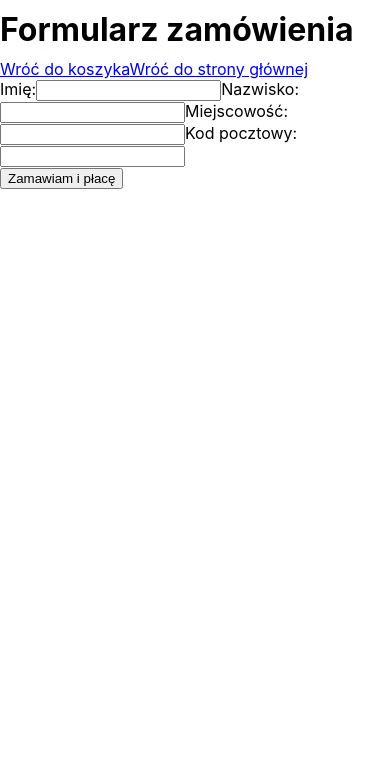
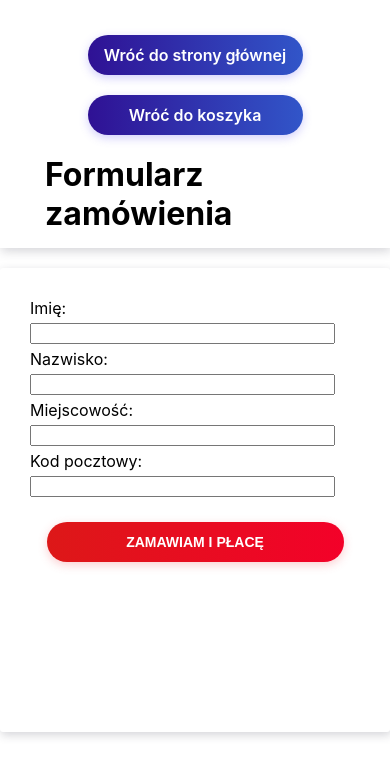
Before and after one commit to aleksandra-rybinska/GWO-recruitment-task, a React (Create React App) app in the folder front/: page /orderForm in a window 390 px wide. Shown: the top 776 px of the page. Built offline with nearby package versions, Linux system fonts and the light colour scheme; no server answers.

Commit message:
adding OrderForm

```diff
--- a/front/src/components/Book.js
+++ b/front/src/components/Book.js
@@ -17,7 +17,7 @@ const Book = ({ book }) => {
       </p>
       <button
         onClick={() => addToCart(book)}
-        className={(styles.btn, buttons.redBtn)}
+        className={`${styles.btn} ${buttons.redBtn}`}
       >
         Dodaj do koszyka
       </button>
--- a/front/src/components/CartBook.js
+++ b/front/src/components/CartBook.js
@@ -34,7 +34,7 @@ const CartBook = ({ book }) => {
         {book.currency}
       </p>
       <button
-        className={(styles.removeBtn, buttons.redBtn)}
+        className={`${styles.removeBtn} ${buttons.redBtn}`}
         onClick={() => removeFromCart(book.id)}
       >
         usuń produkt
--- a/front/src/components/OrderForm.js
+++ b/front/src/components/OrderForm.js
@@ -1,26 +1,101 @@
 import { Link } from "react-router-dom";
+import { useBooks } from "../AppContext";
+import { useState } from "react";
+import styles from "./OrderForm.module.css";
+import buttons from "./Buttons.module.css";
 
 const OrderForm = () => {
+  const { cart } = useBooks();
+  const [form, setForm] = useState({
+    first_name: "",
+    last_name: "",
+    city: "",
+    zip_code: "",
+  });
+  const [errors, setErrors] = useState({});
+
+  const validateConditions = {
+    first_name: (value) => value.length > 2,
+    last_name: (value) => value.length > 2,
+    city: (value) => value.length > 2,
+    zip_code: (value) => value.length === 6 && value.indexOf("-") == 2,
+  };
+
+  const updateField = (e) => {
+    const { name, value } = e.target;
+
+    if (validateConditions[name](value) === false) {
+      setErrors((existing) => ({
+        ...existing,
+        [name]: true,
+      }));
+      e.target.style.border = "1px solid #dd1818";
+    } else {
+      setErrors((existing) => ({
+        ...existing,
+        [name]: false,
+      }));
+      e.target.style.border = "1px solid #858585";
+    }
+
+    setForm({
+      ...form,
+      [e.target.name]: e.target.value,
+    });
+  };
+
+  const handleSubmit = (e) => {
+    e.preventDefault();
+    if (Object.values(errors).some((v) => v === true)) {
+      console.log("error");
+      return;
+    }
+    console.log("submited", {
+      ...form,
+      order: cart.map(({ id, quantity }) => ({ id, quantity })),
+    });
+    alert("zamówienie przyjęte do realizacji");
+  };
+
   return (
     <div>
-      <div>
+      <div className={styles.header}>
         <h1>Formularz zamówienia</h1>
-        <Link to="/shoppingCart">Wróć do koszyka</Link>
-        <Link to="/">Wróć do strony głównej</Link>
+        <Link className={buttons.navBtn} to="/shoppingCart">
+          Wróć do koszyka
+        </Link>
+        <Link className={buttons.navBtn} to="/">
+          Wróć do strony głównej
+        </Link>
       </div>
-      <form>
-        <div>
+      <div className={styles.formContainer}>
+        <form className={styles.formGrid} onSubmit={handleSubmit}>
           <label>Imię:</label>
-          <input name="first_name" type="text" />
+          <input name="first_name" type="text" onChange={updateField} />
           <label>Nazwisko:</label>
-          <input name="last_name" type="text" />
+          <input name="last_name" type="text" onChange={updateField} />
           <label>Miejscowość:</label>
-          <input name="city" type="text" />
+          <input name="city" type="text" onChange={updateField} />
           <label>Kod pocztowy:</label>
-          <input name="zip_code" type="text" />
+          <input name="zip_code" type="text" onChange={updateField} />
+
+          <button className={`${buttons.redBtn} ${styles.submitBtn}`}>
+            Zamawiam i płacę
+          </button>
+        </form>
+        <div className={styles.errorMsg}>
+          {errors.first_name && (
+            <p className={styles.firstName}>Imię jest za krótkie</p>
+          )}
+          {errors.last_name && (
+            <p className={styles.lastName}>Nazwisko jest za krótkie</p>
+          )}
+          {errors.city && <p className={styles.city}>Miasto jest za krótkie</p>}
+          {errors.zip_code && (
+            <p className={styles.zipCode}>Poprawny format: XX-XXX</p>
+          )}
         </div>
-        <button>Zamawiam i płacę</button>
-      </form>
+      </div>
     </div>
   );
 };
--- /dev/null
+++ b/front/src/components/OrderForm.module.css
@@ -0,0 +1,115 @@
+.header {
+  display: flex;
+  justify-content: space-between;
+  align-items: center;
+  margin: 0 0 20px 0;
+  padding: 5px 45px;
+  background: #fff;
+  box-shadow: 1px 3px 10px 0px rgba(50, 50, 69, 0.21);
+}
+.formContainer {
+  display: flex;
+  flex-direction: row;
+  justify-content: center;
+  gap: 10px;
+  margin: 0 45px;
+  padding: 30px;
+  background: #fff;
+  border-radius: 3px;
+  box-shadow: 1px 3px 10px 0px rgba(50, 50, 69, 0.21);
+}
+.formGrid {
+  display: grid;
+  grid-template-columns: 1fr 2fr;
+  grid-template-rows: auto;
+  gap: 5px 10px;
+  padding-bottom: 30px;
+}
+label {
+  position: relative;
+  justify-self: flex-end;
+  height: 20px;
+}
+input {
+  min-width: 300px;
+}
+.submitBtn {
+  grid-column: 1 / span 2;
+  margin-top: 20px;
+}
+.errorMsg {
+  min-height: 100px;
+  min-width: 200px;
+  color: #d7344f;
+}
+.errorMsg p {
+  margin: 0;
+  padding-bottom: 6px;
+}
+
+@media screen and (max-width: 760px) {
+  .header {
+    flex-direction: column-reverse;
+    padding-top: 25px;
+  }
+  .formContainer {
+    flex-wrap: wrap;
+  }
+  .formGrid {
+    grid-template-columns: 1fr;
+    width: 100%;
+  }
+  input {
+    min-width: 100px;
+    max-width: 90%;
+  }
+  label {
+    justify-self: flex-start;
+  }
+  .submitBtn {
+    white-space: nowrap;
+    grid-column: auto;
+  }
+  .firstName {
+    position: absolute;
+    top: 259px;
+    right: 12vw;
+  }
+  .lastName {
+    position: absolute;
+    top: 308px;
+    right: 12vw;
+  }
+  .city {
+    position: absolute;
+    top: 357px;
+    right: 12vw;
+  }
+  .zipCode {
+    position: absolute;
+    top: 407px;
+    right: 12vw;
+  }
+}
+
+@media screen and (max-width: 440px) {
+  .formContainer {
+    margin: 0;
+  }
+  .firstName {
+    top: 296px;
+    right: 5vw;
+  }
+  .lastName {
+    top: 346px;
+    right: 5vw;
+  }
+  .city {
+    top: 394px;
+    right: 5vw;
+  }
+  .zipCode {
+    top: 442px;
+    right: 5vw;
+  }
+}
```
